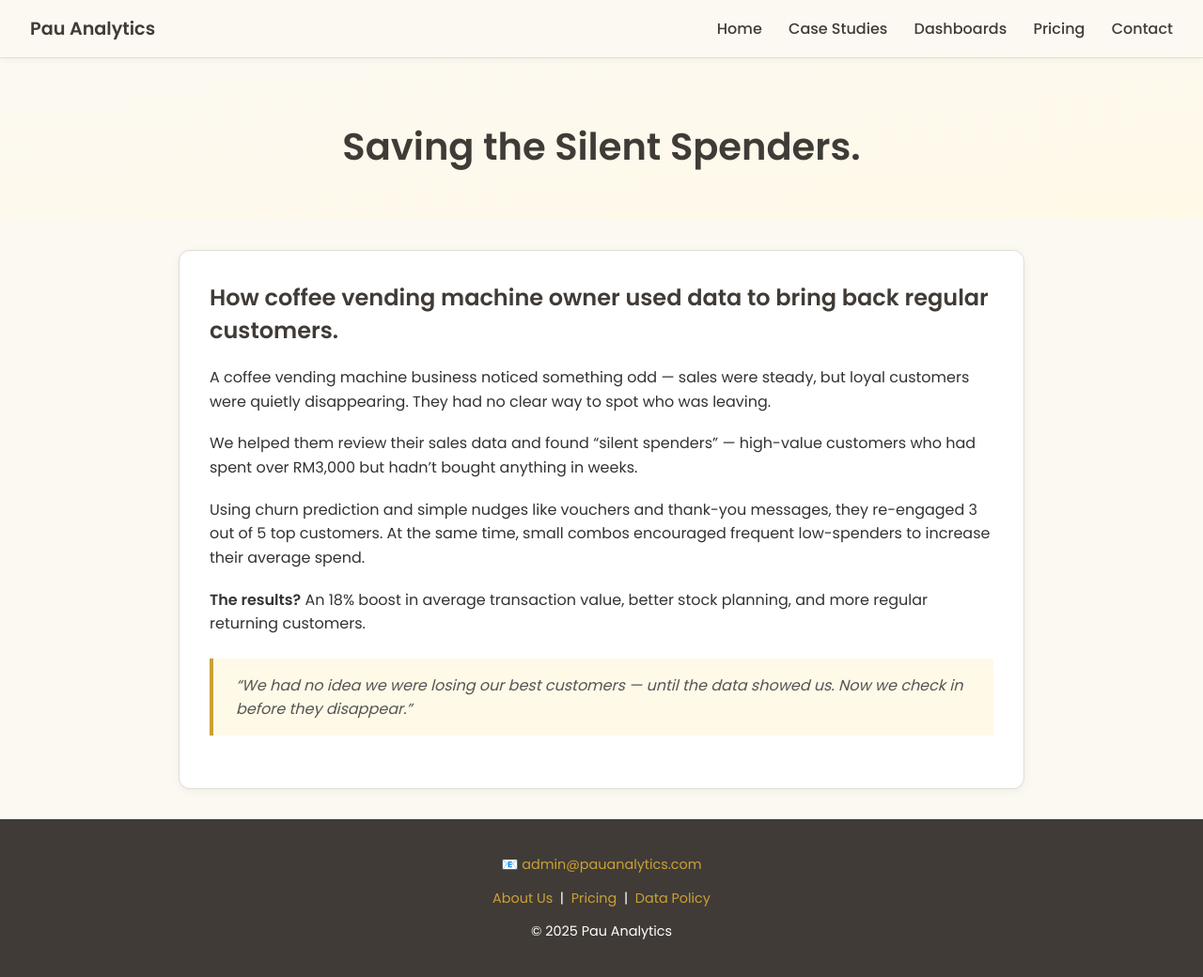
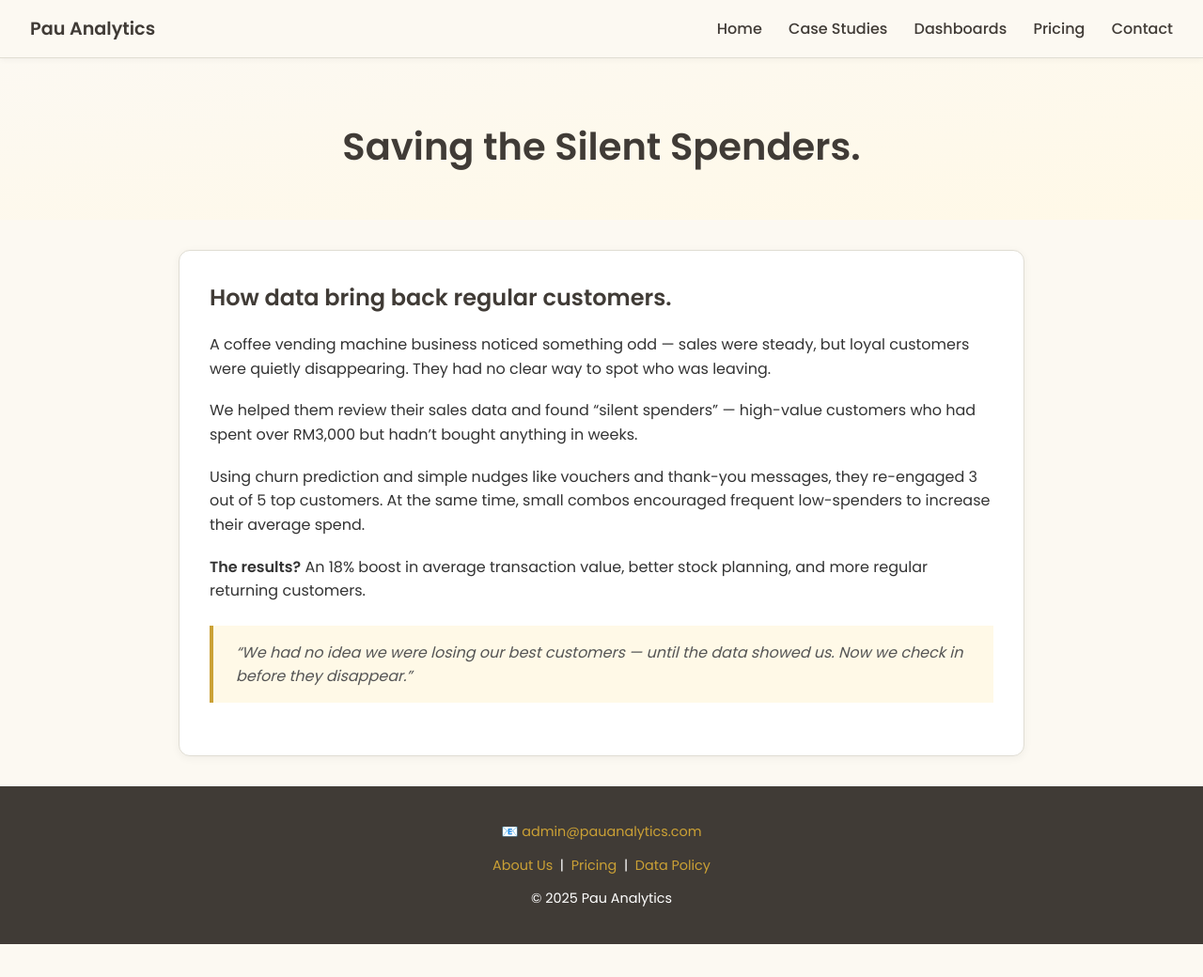
Before and after one commit to lyven81/pinnacles-learning-website, a Jekyll site: the page case-study/case-study-3.html, which Jekyll copies as it is, in a window 1280 px wide and 1040 px high. Shown: the whole window at 94% size. Built offline with Jekyll 4.4.1, drawn with Linux system fonts in a browser that asks for light colours.

Commit message:
Update case-study-3.html

```diff
--- a/case-study/case-study-3.html
+++ b/case-study/case-study-3.html
@@ -7,7 +7,7 @@
 
   <title>Pau Analytics | Saving the Silent Spenders</title>
   <link href="https://fonts.googleapis.com/css2?family=Poppins:wght@400;500;600&display=swap" rel="stylesheet" />
-  <meta name="description" content="How a coffee vending machine owner used data to bring back regular customers." />
+  <meta name="description" content="How data bring back regular customers." />
 
   <link rel="preconnect" href="https://fonts.googleapis.com" />
   <link rel="preconnect" href="https://fonts.gstatic.com" crossorigin />
@@ -225,7 +225,7 @@
 
   <main class="container">
      <div class="case-card">
-      <h2>How coffee vending machine owner used data to bring back regular customers.</h3>
+      <h2>How data bring back regular customers.</h3>
       <p>
         A coffee vending machine business noticed something odd — sales were steady, but loyal customers were quietly disappearing.
         They had no clear way to spot who was leaving.
```
